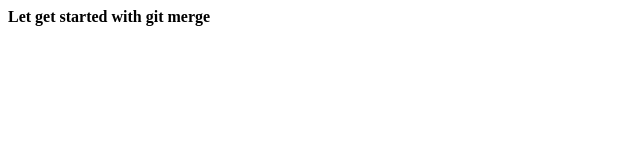
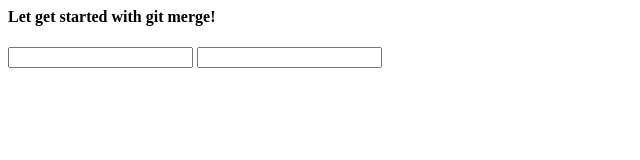
Before and after one commit to acast15/git-demo, a plain HTML site: page index.html in a window 1280 px wide. Shown: the whole page, without its empty margins (0-640 px from the left). Drawn offline with Linux system fonts and the light colour scheme.

Commit message:
Updated Printed Message

```diff
--- a/index.html
+++ b/index.html
@@ -6,6 +6,10 @@
     <title>Document</title>
 </head>
 <body>
-    <h4>Let get started with git merge</h4>
+    <h4>Let get started with git merge!</h4>
+    <form action="">
+      <input type="text" name="username" />
+      <input type="password" name="password" />
+    </form>
 </body>
 </html>
```
